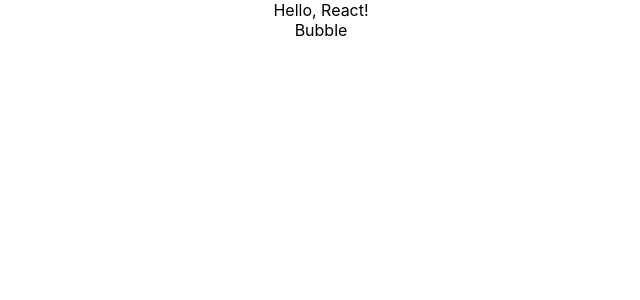
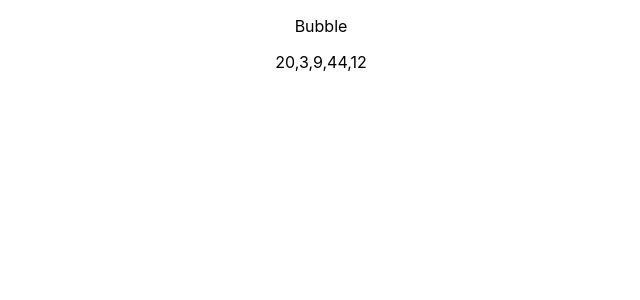
Before and after one commit to kaizengjun/react-visualization, a React (Create React App) app: page / in a window 1280 px wide. Shown: the top 300 px of the page, without its empty margins (319-959 px from the left). Built offline with nearby package versions, Linux system fonts and the light colour scheme.

Commit message:
Add props for component

```diff
--- a/src/App.js
+++ b/src/App.js
@@ -1,14 +1,13 @@
 import React, { Component } from 'react';
 import './App.css';
-import Hello from './component/Hello'
 import Bubble from './component/Bubble'
 
 class App extends Component {
   render() {
+    const sortArr = [20, 3, 9, 44, 12]
     return (
       <div className="App">
-        <Hello/>
-        <Bubble/>
+        <Bubble arr={sortArr.join(',')}/>
       </div>
     );
   }
--- a/src/component/Bubble.js
+++ b/src/component/Bubble.js
@@ -4,7 +4,8 @@
   render () {
     return (
       <div>
-        Bubble
+        <p>Bubble</p>
+        <p>{this.props.arr}</p>
       </div>
     )
   }
```
Also changed, not shown: 1 other file (tests, documents, lock files or other folders).
